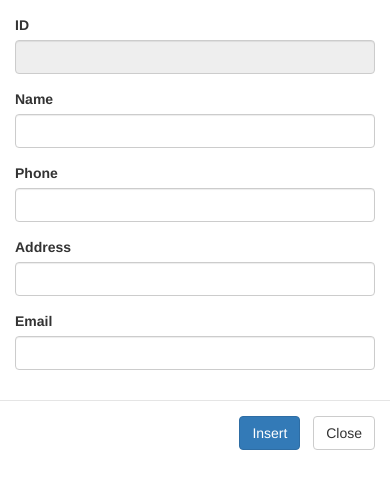
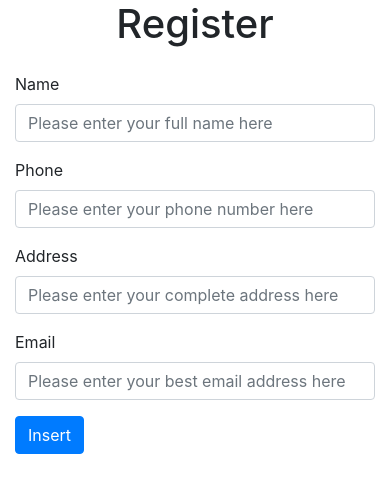
Before and after one commit to jjosserand/mysqli-ajax-bootstrap4-simple-membership, a PHP site: page /register.php in a window 390 px wide. Shown: the top 493 px of the page. Run offline with PHP 8.4, Linux system fonts and the light colour scheme; data that the repository does not hold is empty.

Commit message:
Updated register.php
Made register.php truly use bootstrap 4.1 and be fully responsive.

```diff
--- a/register.php
+++ b/register.php
@@ -1,6 +1,15 @@
 <?php
 require_once('conn.php');
 if (isset($_POST['submit'])) {
+	if (empty($_POST['name'])) {
+		$errline = "Full name is a required field.";
+	} elseif (empty($_POST['phone'])) {
+		$errline = "Phone number is a required field.";
+	} elseif (empty($_POST['address'])) {
+		$errline = "Full address is a required field.";
+	} elseif (empty($_POST['email'])) {
+		$errline = "Email address is a required field.";
+	} else {
     		$name = $_POST['name'];
     		$phone = $_POST['phone'];
     		$address = $_POST['address'];
@@ -18,6 +27,7 @@ if (isset($_POST['submit'])) {
 		}
 		mysqli_close($conn);
 	}
+}
 ?>
 <!DOCTYPE html>
 <html lang="en">
@@ -25,41 +35,63 @@ if (isset($_POST['submit'])) {
 <meta charset="utf-8">
 <meta http-equiv="X-UA-Compatible" content="IE=edge">
 <meta name="viewport" content="width=device-width, initial-scale=1.0">
-    <title>Using Bootstrap modal</title>
-
-    <!-- Bootstrap Core CSS -->
-    <link href="https://maxcdn.bootstrapcdn.com/bootstrap/3.3.7/css/bootstrap.min.css" rel="stylesheet">
+<title>Register</title>
+<link rel="stylesheet" href="https://stackpath.bootstrapcdn.com/bootstrap/4.1.3/css/bootstrap.min.css" integrity="sha384-MCw98/SFnGE8fJT3GXwEOngsV7Zt27NXFoaoApmYm81iuXoPkFOJwJ8ERdknLPMO" crossorigin="anonymous">
+<link href="https://stackpath.bootstrapcdn.com/font-awesome/4.7.0/css/font-awesome.min.css" rel="stylesheet" integrity="sha384-wvfXpqpZZVQGK6TAh5PVlGOfQNHSoD2xbE+QkPxCAFlNEevoEH3Sl0sibVcOQVnN" crossorigin="anonymous">
 </head>
 <body>
+<div class="container">
 	<form method="post" action="register.php" role="form">
-	<div class="modal-body">
-		<div class="form-group">
-			<label for="id">ID</label>
-			<input type="text" class="form-control" id="id" name="id" value="<?php echo $mem['sn'];?>" readonly="true"/>
+	<div class="row justify-content-center text-center">
+		<div class="col-sm-4 col-md-8 form-group">
+			<h1>Register</h1>
+		</div>
+	</div>
+	<?php
+	if (!empty($errline)) {
+		?>
+		<div class="row justify-content-center text-center">
+			<div class="col-sm-4 col-md-8 form-group" style="color:red;font-weight:bold;">
+				<?=$errline;?>
+			</div>
+		</div>
+	<?php
+	}
+	?>
+	<div class="row justify-content-center">
+		<div class="col-sm-4 col-md-8 form-group">
+			<label for="name">Name</label>
+			<input type="text" class="form-control" placeholder="Please enter your full name here" name="name" value="<?=$_POST['name'];?>" />
+		</div>
+	</div>
+	<div class="row justify-content-center">
+		<div class="col-sm-4 col-md-8 form-group">
+			<label for="phone">Phone</label>
+				<input type="tel" class="form-control" placeholder="Please enter your phone number here" name="phone" value="<?=$_POST['phone'];?>" />
+		</div>
+	</div>
+	<div class="row justify-content-center">
+		<div class="col-sm-4 col-md-8 form-group">
+			<label for="address">Address</label>
+			<input type="text" class="form-control" placeholder="Please enter your complete address here" name="address" value="<?=$_POST['address'];?>" />
 
 		</div>
-		<div class="form-group">
-			<label for="name">Name</label>
-			<input type="text" class="form-control" id="name" name="name" value="<?php echo $mem['name'];?>" />
 	</div>
-		<div class="form-group">
-			<label for="phone">Phone</label>
-				<input type="text" class="form-control" id="phone" name="phone" value="<?php echo $mem['phone'];?>" />
-		</div>
-		<div class="form-group">
-			<label for="address">Address</label>
-			<input type="text" class="form-control" id="address" name="address" value="<?php echo $mem['address'];?>" />
-
-		</div>
-		<div class="form-group">
+	<div class="row justify-content-center">
+		<div class="col-sm-4 col-md-8 form-group">
 			<label for="email">Email</label>
-			<input type="text" class="form-control" id="email" name="email" value="<?php echo $mem['email'];?>" />
+			<input type="email" class="form-control" placeholder="Please enter your best email address here" name="email" value="<?=$_POST['email'];?>" />
 		</div>
 	</div>
-		<div class="modal-footer">
-			<input type="submit" class="btn btn-primary" name="submit" value="Insert" />&nbsp;
-			<button type="button" class="btn btn-default" data-dismiss="modal">Close</button>
+	<div class="row justify-content-center">
+		<div class="col-sm-4 col-md-8 form-group">
+			<input type="submit" class="btn btn-primary" name="submit" value="Insert" />
+		</div>
 	</div>
 	</form>
+</div>
+<script src="https://code.jquery.com/jquery-3.3.1.slim.min.js" integrity="sha384-q8i/X+965DzO0rT7abK41JStQIAqVgRVzpbzo5smXKp4YfRvH+8abtTE1Pi6jizo" crossorigin="anonymous"></script>
+<script src="https://cdnjs.cloudflare.com/ajax/libs/popper.js/1.14.3/umd/popper.min.js" integrity="sha384-ZMP7rVo3mIykV+2+9J3UJ46jBk0WLaUAdn689aCwoqbBJiSnjAK/l8WvCWPIPm49" crossorigin="anonymous"></script>
+<script src="https://stackpath.bootstrapcdn.com/bootstrap/4.1.3/js/bootstrap.min.js" integrity="sha384-ChfqqxuZUCnJSK3+MXmPNIyE6ZbWh2IMqE241rYiqJxyMiZ6OW/JmZQ5stwEULTy" crossorigin="anonymous"></script>
 </body>
 </html>
```
Lines whose indentation alone changed are shown as unchanged.
